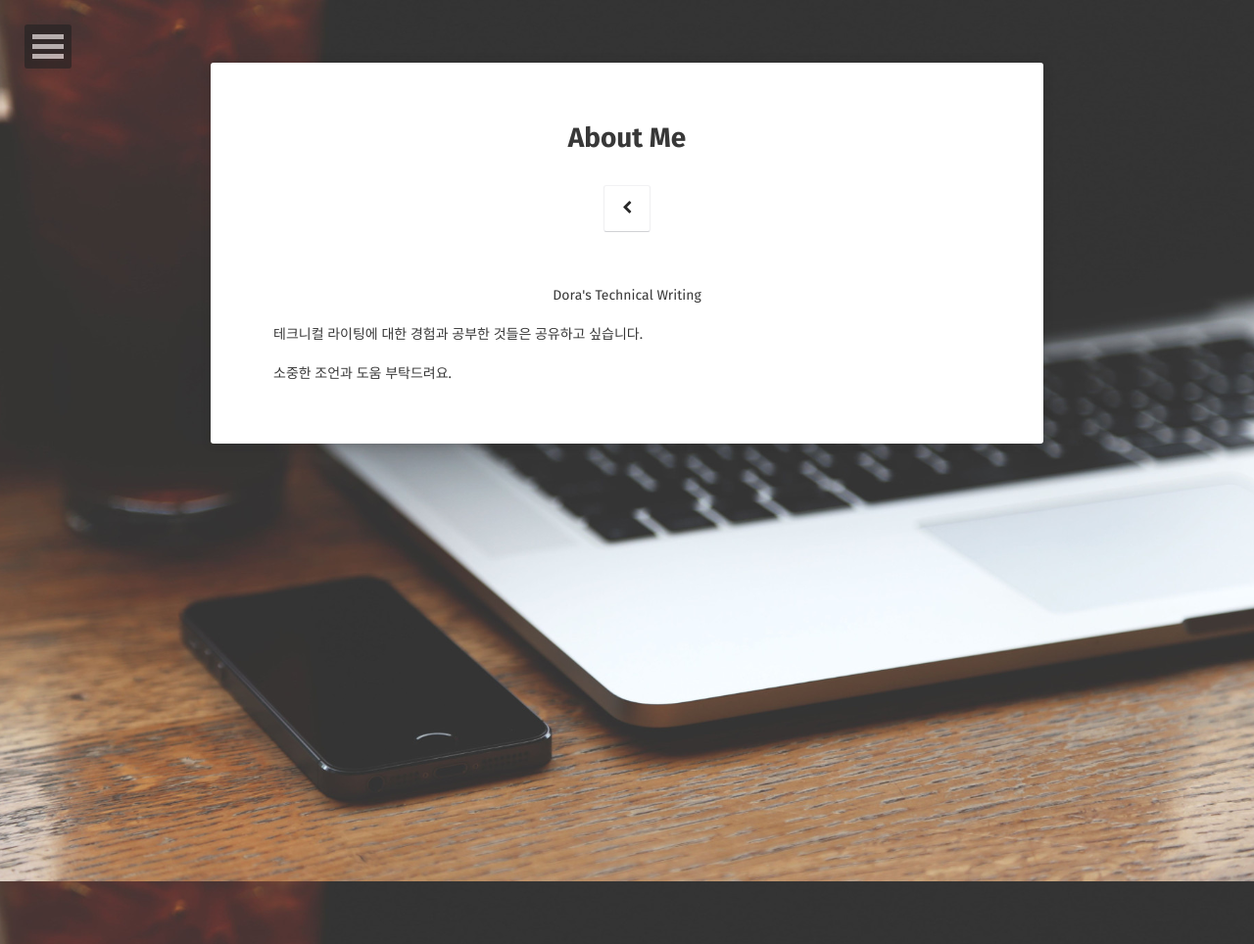
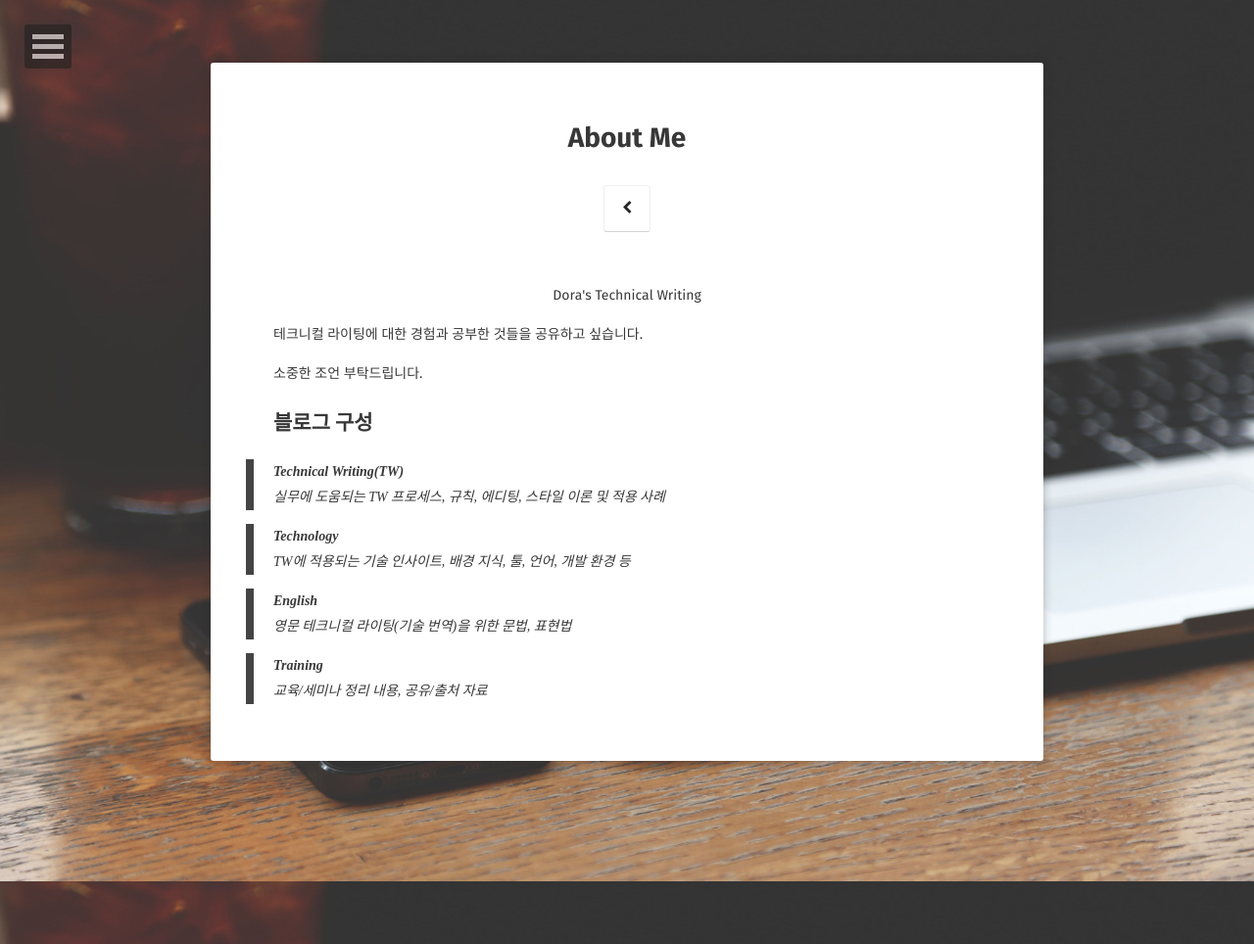
Before and after one commit to dora-author/dora-author.github.io, a Jekyll site: the page built from about/index.md, in a window 1280 px wide. Shown: the whole page at 98% size. Built offline with Jekyll 4.4.1, drawn with Linux system fonts in a browser that asks for light colours; some web fonts are replaced; comment, search, counter and statistics services are not loaded.

Commit message:
Update blog structure
Signed-off-by: EunJung Kim <zadora1004@naver.com>

```diff
--- a/about/index.md
+++ b/about/index.md
@@ -4,8 +4,23 @@ title: About Me
 permalink: /about/
 ---
 
-<center>Dora's Technical Writing</center>
+<center> Dora's Technical Writing</center>
 
-테크니컬 라이팅에 대한 경험과 공부한 것들은 공유하고 싶습니다.
+ 테크니컬 라이팅에 대한 경험과 공부한 것들을 공유하고 싶습니다.
 
-소중한 조언과 도움 부탁드려요.
+ 소중한 조언 부탁드립니다.
+
+
+## 블로그 구성
+
+> **Technical Writing(TW)**
+실무에 도움되는 TW 프로세스, 규칙, 에디팅, 스타일 이론 및 적용 사례
+
+> **Technology**
+TW에 적용되는 기술 인사이트, 배경 지식, 툴, 언어, 개발 환경 등
+
+> **English**
+영문 테크니컬 라이팅(기술 번역)을 위한 문법, 표현법
+
+> **Training**
+교육/세미나 정리 내용, 공유/출처 자료
```
